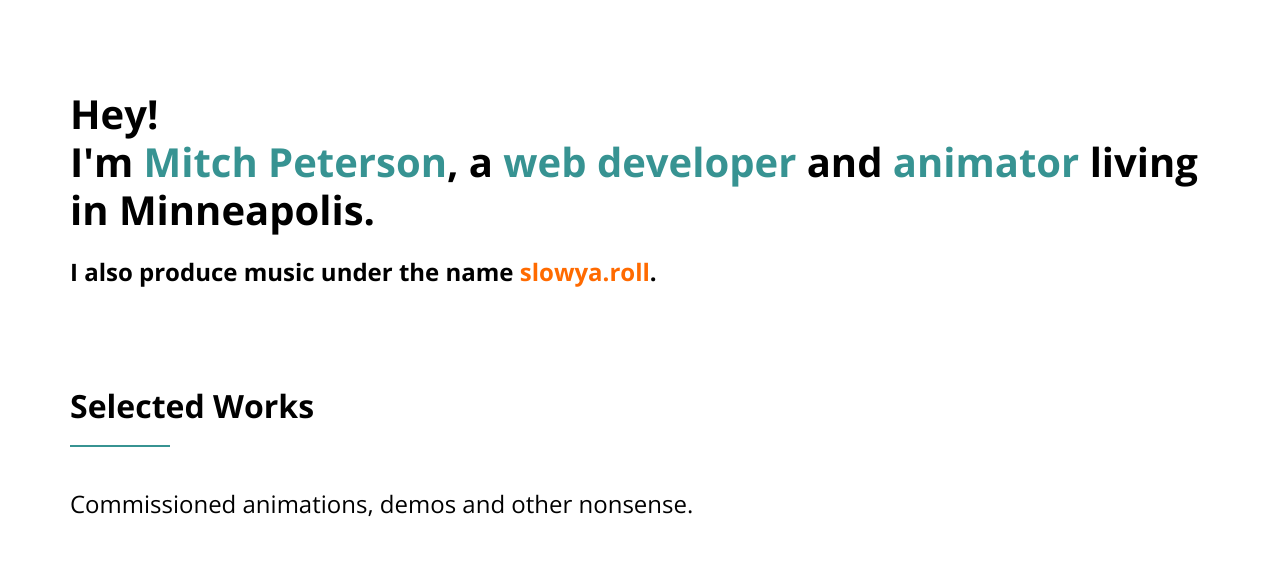
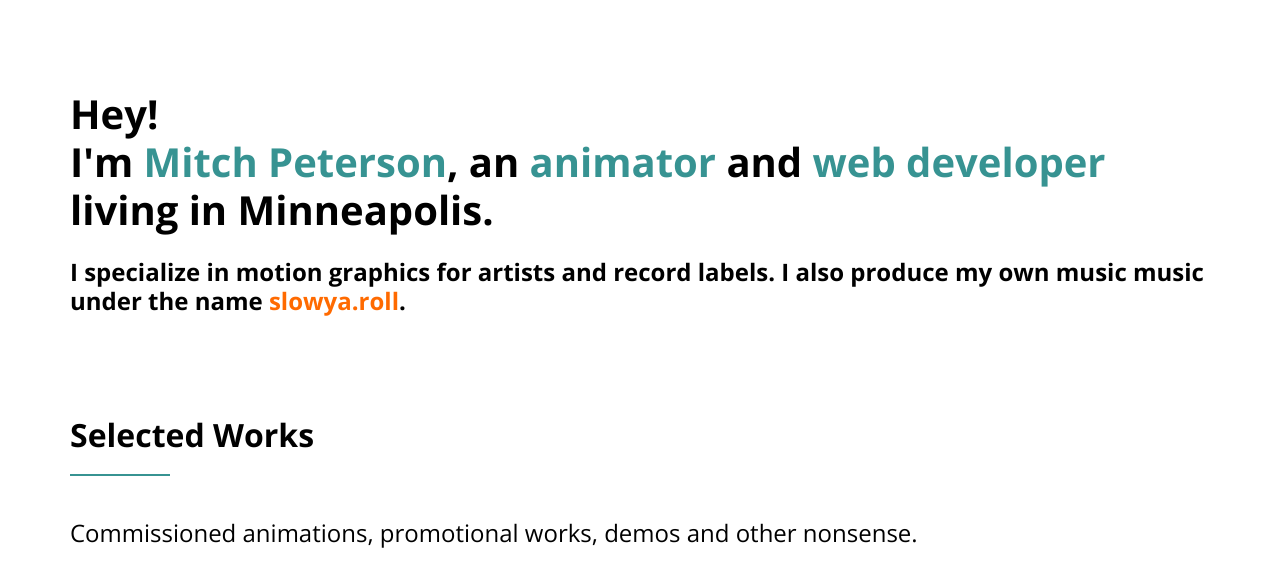
Before and after one commit to mitchelljp/mitchelljp.github.io, a plain HTML site: page index.html in a window 1280 px wide. Shown: the top 578 px of the page. Drawn offline with nearby package versions, Linux system fonts and the light colour scheme; grey boxes are pictures that could not be loaded; a script that the page names is missing.

Commit message:
Update index.html
updating copy

```diff
--- a/index.html
+++ b/index.html
@@ -28,8 +28,8 @@
       <div class="container">
         <div class="row">
           <div class="col-md-12 col-lg-20">
-              <h2>Hey!<br />I'm <span class="text-primary"> <a href="https://www.linkedin.com/in/mitchell-peterson-499191b4/">Mitch Peterson</a></span>, a <span class="text-primary"><a href="https://github.com/mitchelljp.io">web developer</a></span> and <span class="text-primary"><a href="https://www.instagram.com/slowya.roll">animator</a></span> living in Minneapolis. </h2>
-            <h4>I also  produce music under the name  <a href="https://soundcloud.com/slowya_roll"><span class="text-tertiary"> slowya.roll</span></a>.</h4>
+              <h2>Hey!<br />I'm <span class="text-primary"> <a href="https://www.linkedin.com/in/mitchell-peterson-499191b4/">Mitch Peterson</a></span>, an <span class="text-primary"><a href="https://www.instagram.com/slowya.roll">animator</a></span> and <span class="text-primary"><a href="https://github.com/mitchelljp.io">web developer</a></span> living in Minneapolis. </h2>
+            <h4>I specialize in motion graphics for artists and record labels. I also produce my own music music under the name  <a href="https://soundcloud.com/slowya_roll"><span class="text-tertiary"> slowya.roll</span></a>.</h4>
           </div>
         </div>
       </div>
@@ -40,7 +40,7 @@
         <div class="row">
           <div class="col-md-12">
             <h3 class="heading">Selected Works</h3>
-            <p class="lead margin-bottom--big">Commissioned animations, demos and other nonsense. </p>
+            <p class="lead margin-bottom--big">Commissioned animations, promotional works, demos and other nonsense. </p>
           </div>
         </div>
       </div>
```
